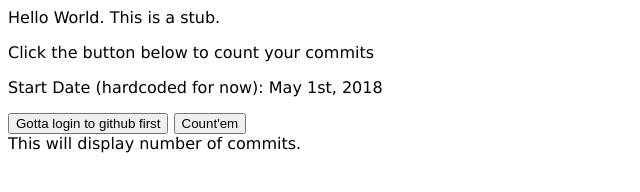
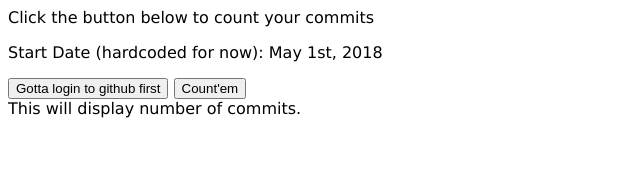
Before and after one commit to IamTheCry/commitCounterv2, a website with bundled scripts: page client/index.html in a window 1280 px wide. Shown: the whole page, without its empty margins (0-640 px from the left). Built offline with nearby package versions, Linux system fonts and the light colour scheme; files whose address does not match are found by name.

Commit message:
Removed unnecessary text from index page

```diff
--- a/client/index.html
+++ b/client/index.html
@@ -4,7 +4,6 @@
         <link rel="stylesheet" href="style.css">
     </head>
     <body>
-      Hello World. This is a stub.
       <p>Click the button below to count your commits</p>
       <p>Start Date (hardcoded for now): May 1st, 2018</p>
       <button id="login">Gotta login to github first</button>
```
